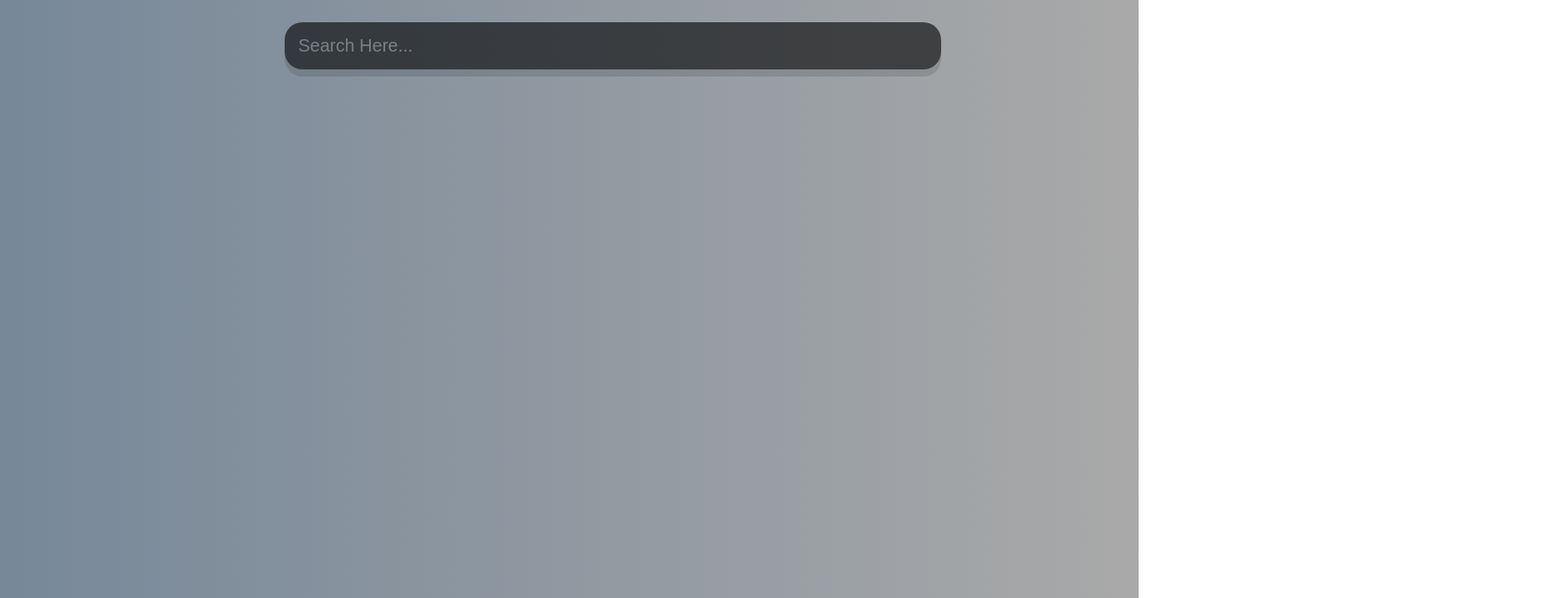
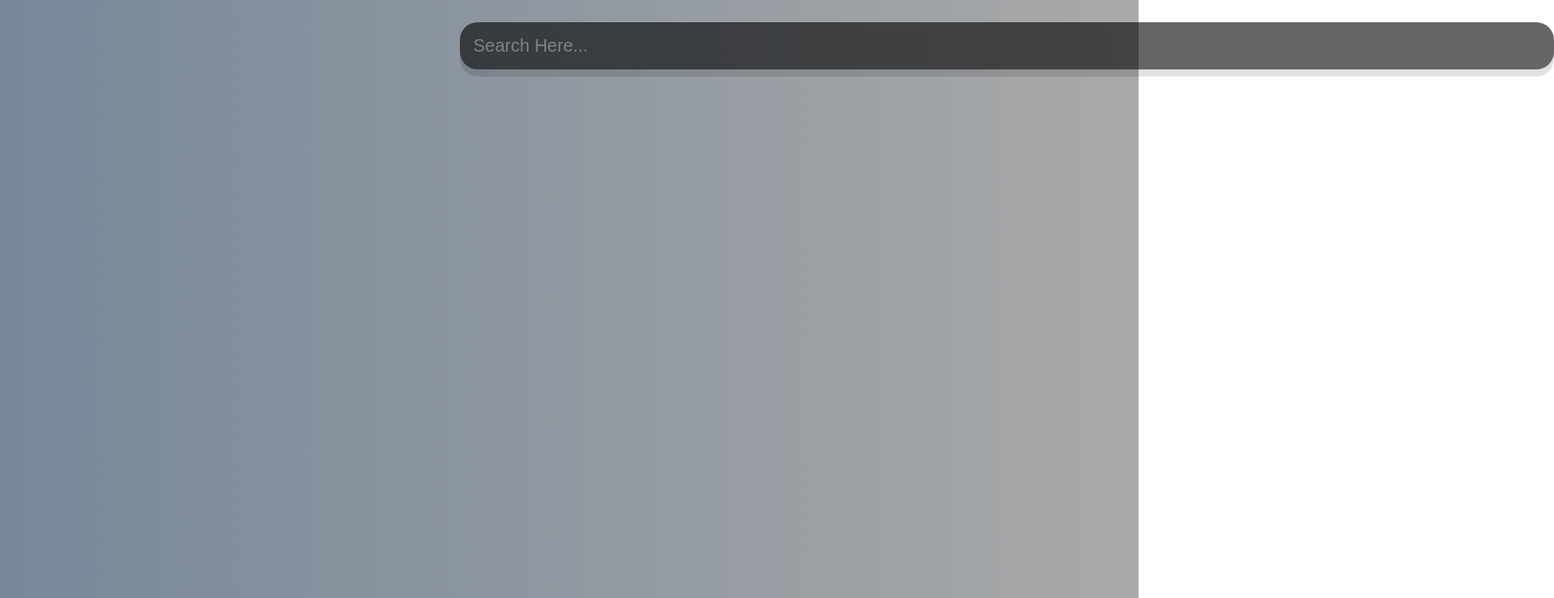
Before and after one commit to komal3120/Weather-App, a React (Create React App) app: page / in a window 1280 px wide. Shown: the top 672 px of the page at 89% size, 1747 px wide, since content can reach past the window. Built offline with nearby package versions, Linux system fonts and the light colour scheme.

Commit message:
Update index.css

```diff
--- a/src/index.css
+++ b/src/index.css
@@ -23,7 +23,7 @@ main{
 }
 
 .search-box{
-  width: 60%;
+  width: 100%;
   margin: 0 0 75px;
 }
 .search-box .search-bar{
```
